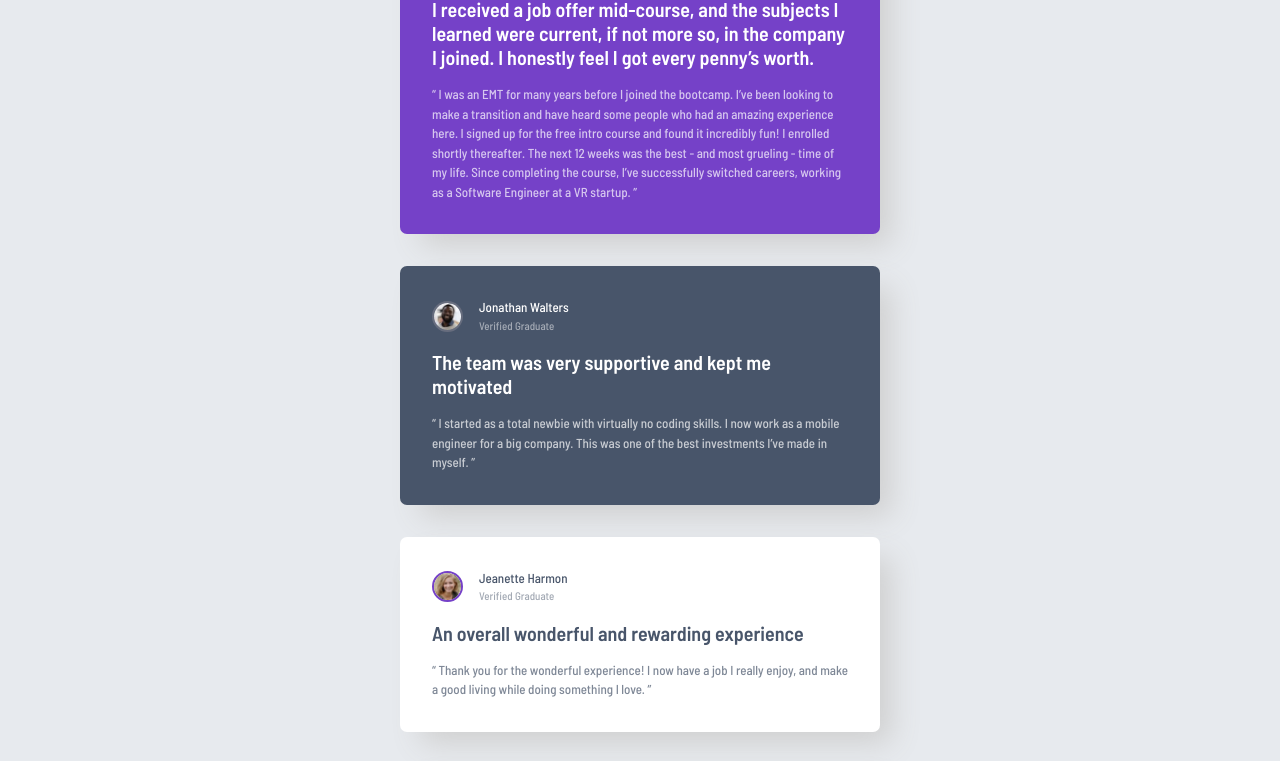
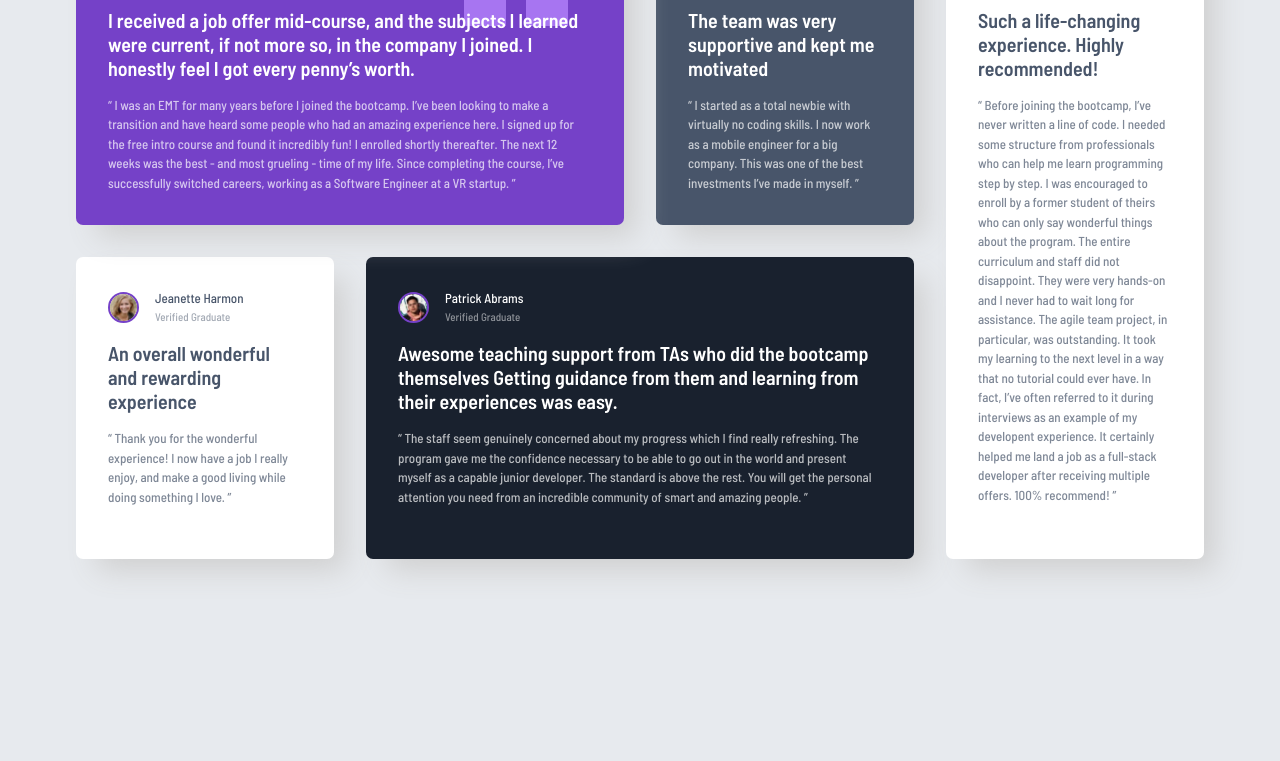
Before and after one commit to Segarur21/testimonials-grid-section-main, a plain HTML site: page index.html in a window 1280 px wide. Shown: the part 159-920 px from the top of the page. After the commit the page ends 800 px from the top, so only its background shows below. Drawn offline with Linux system fonts and the light colour scheme.

Commit message:
add responsive desktop layout using CSS grid

```diff
--- a/style.css
+++ b/style.css
@@ -41,6 +41,10 @@ body {
   font-size: 1.3rem;
   line-height: 1.5;
   background-color: var(--grey-100);
+  min-height: 100vh;
+  display: flex;
+  justify-content: center;
+  align-items: center;
 }
 
 .testimonials {
@@ -61,7 +65,14 @@ body {
   box-shadow: var(--card-shadow);
   max-width: 48rem;
 }
-
+.testimonial-quote {
+  width: .1rem;
+  height: .1rem;
+  position: absolute;
+  top: 0;
+  right: 0;
+  z-index: -1;
+}
 .testimonial-header {
   display: flex;
   align-items: center;
@@ -136,3 +147,47 @@ body {
 .testimonial-5 .testimonial-image {
   border: 0.2rem solid var(--grey-200);
 }
+
+@media screen and (min-width: 75rem) {
+  .testimonials {
+    display: grid;
+    grid-template-columns: repeat(4, 1fr);
+    grid-template-rows: repeat(2, 1fr);
+    grid-template-areas:
+      "daniel   daniel   jonathan kira"
+      "jeanette patrick  patrick  kira";
+      max-width:120rem;
+  }
+  .testimonial {
+    max-width: 100%;
+    height: 100%;
+  }
+  .testimonial-1 {
+    grid-area: daniel;
+    position: relative;
+    z-index: 1;
+  }
+  .testimonial-1::before{
+    content: "";
+    position: absolute;
+    top: 0;
+    right:0;
+    width: 16rem;
+    height: 16rem;
+    background-image:url("./images/bg-pattern-quotation.svg");
+    background-repeat: no-repeat;
+    z-index: -1;
+  }
+  .testimonial-2 {
+    grid-area: jonathan;
+  }
+  .testimonial-3 {
+    grid-area: jeanette;
+  }
+  .testimonial-4 {
+    grid-area: patrick;
+  }
+  .testimonial-5 {
+    grid-area: kira;
+  }
+}
```
Also changed, not shown: images/screenshot.png (added).
